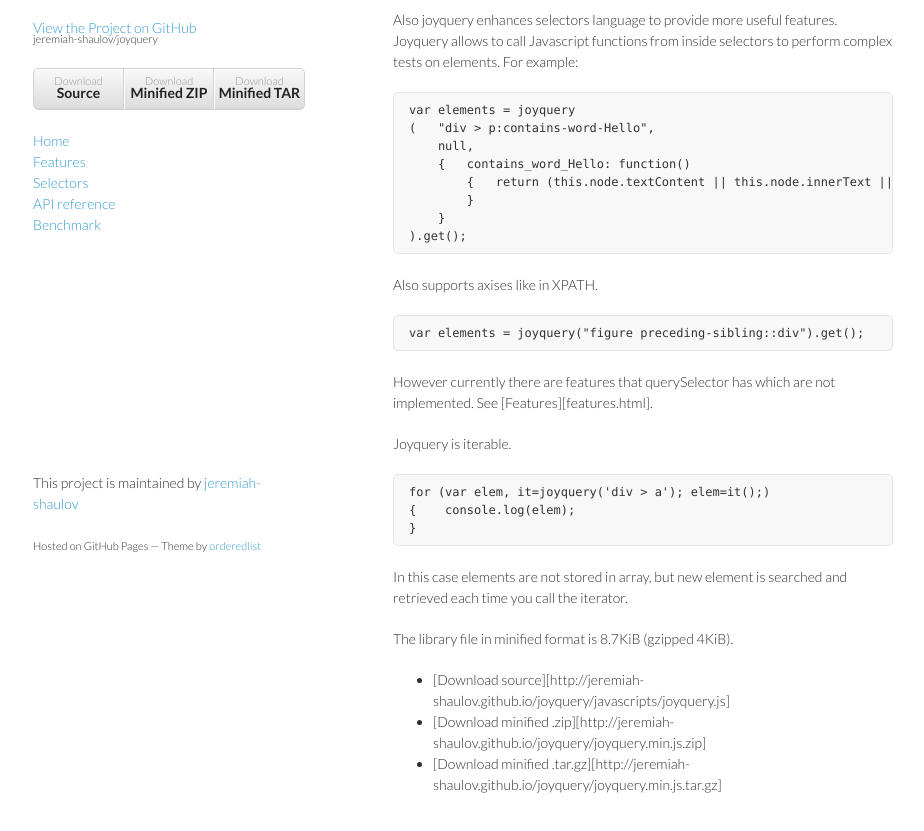
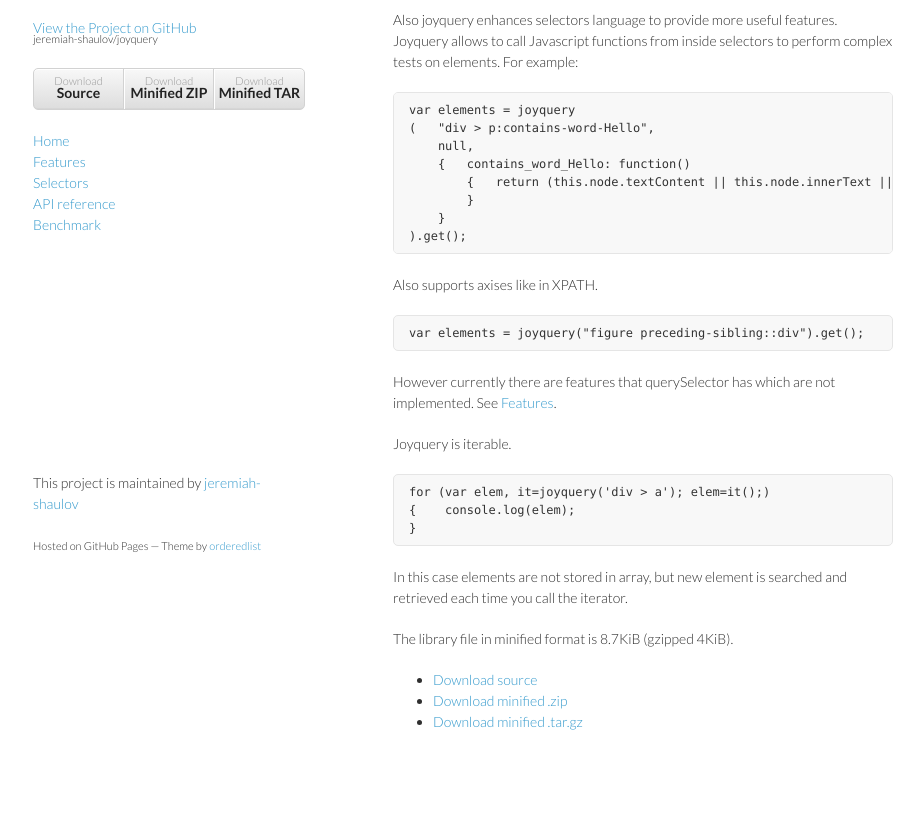
Before and after one commit to jeremiah-shaulov/joyquery, a plain HTML site: page index.html in a window 1280 px wide. Shown: the part 175-1006 px from the top of the page, without its empty margins (177-1101 px from the left). After the commit the page ends 977 px from the top, so only its background shows below. Drawn offline with Linux system fonts and the light colour scheme.

Commit message:
correction

```diff
--- a/index.html
+++ b/index.html
@@ -56,7 +56,7 @@
 <pre><code>var elements = joyquery("figure preceding-sibling::div").get();
 </code></pre>
 
-<p>However currently there are features that querySelector has which are not implemented. See [Features][features.html].</p>
+<p>However currently there are features that querySelector has which are not implemented. See <a href="features.html">Features</a>.</p>
 
 <p>Joyquery is iterable.</p>
 
@@ -70,9 +70,9 @@
 <p>The library file in minified format is 8.7KiB (gzipped 4KiB).</p>
 
 <ul>
-<li>[Download source][http://jeremiah-shaulov.github.io/joyquery/javascripts/joyquery.js]</li>
-<li>[Download minified .zip][http://jeremiah-shaulov.github.io/joyquery/joyquery.min.js.zip]</li>
-<li>[Download minified .tar.gz][http://jeremiah-shaulov.github.io/joyquery/joyquery.min.js.tar.gz]</li>
+<li><a href="javascripts/joyquery.js">Download source</a></li>
+<li><a href="joyquery.min.js.zip">Download minified .zip</a></li>
+<li><a href="joyquery.min.js.tar.gz">Download minified .tar.gz</a></li>
 </ul>
 		</section>
 		<footer>
```
